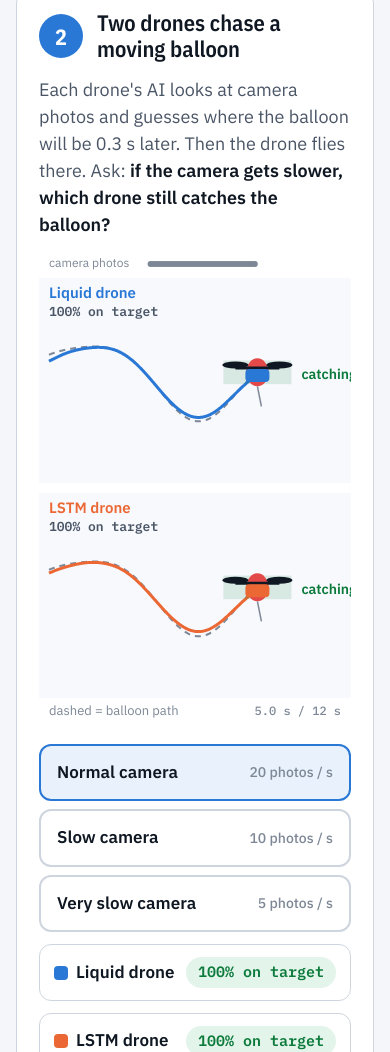
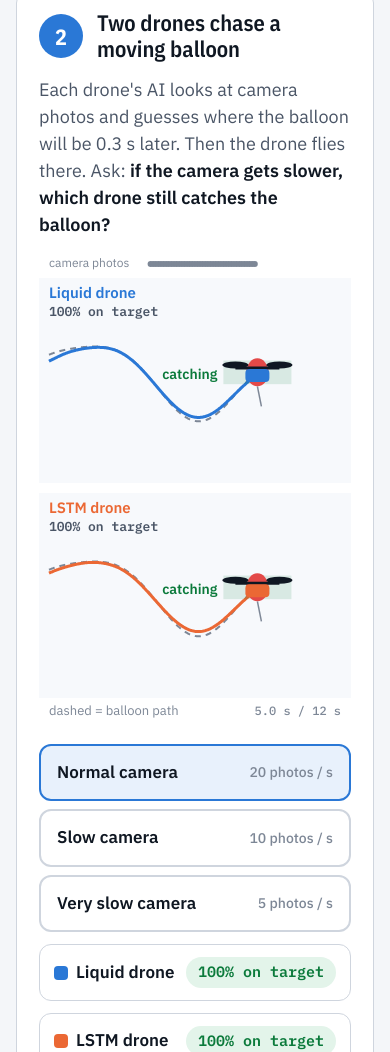
Before and after one commit to Abdulrahiim/liquid-lab, a plain HTML site: page index.html in a window 390 px wide. Shown: the part 1291-2343 px from the top of the page. Drawn offline with nearby package versions, Linux system fonts and the light colour scheme.

Commit message:
Fix charts on phones and high-DPI screens; keep drones inside their lanes
Co-Authored-By: Claude Opus 5.5 <noreply@anthropic.com>
Claude-Session: https://claude.ai/code/session_01M78kNbNa31zD9fJkJtnPWt

```diff
--- a/index.html
+++ b/index.html
@@ -220,7 +220,8 @@ footer { color: var(--muted); font-size: 13px; }
   const DATA = JSON.parse(document.getElementById('weights').textContent);
   const $ = id => document.getElementById(id);
   function fit(cv) {
-    const dpr = window.devicePixelRatio || 1, w = cv.clientWidth, h = Number(cv.getAttribute('height'));
+    if (!cv._h0) cv._h0 = Number(cv.getAttribute('height'));
+    const dpr = window.devicePixelRatio || 1, w = cv.clientWidth, h = cv._h0;
     if (cv._w !== w || cv._d !== dpr) { cv.width = Math.max(1, Math.round(w * dpr)); cv.height = Math.round(h * dpr); cv.style.height = h + 'px'; cv._w = w; cv._d = dpr; }
     const ctx = cv.getContext('2d'); ctx.setTransform(dpr, 0, 0, dpr, 0, 0); ctx.clearRect(0, 0, w, h); return { ctx, w, h };
   }
@@ -392,6 +393,7 @@ footer { color: var(--muted); font-size: 13px; }
     lanes.forEach(([name, col, key, sc], i) => {
       const y0 = camH + i * (lh + gap), mid = y0 + lh / 2, kk = (lh - 24) / 2.3;
       const Y = v => mid - v * kk;
+      ctx.save(); ctx.beginPath(); ctx.rect(0, y0, w, lh); ctx.clip();
       ctx.fillStyle = css('--sky'); ctx.fillRect(0, y0, w, lh);
       const trail = (arr, color, width, dash) => { ctx.strokeStyle = color; ctx.lineWidth = width; ctx.setLineDash(dash || []); ctx.beginPath(); for (let k = k0; k <= k1; k += 5) { const px = X(k * HF), py = Y(arr[k]); k === k0 ? ctx.moveTo(px, py) : ctx.lineTo(px, py); } ctx.stroke(); ctx.setLineDash([]); };
       trail(S.y, css('--muted'), 2, [6, 5]);
@@ -403,9 +405,10 @@ footer { color: var(--muted); font-size: 13px; }
       drone(ctx, xNow, Y(z), css(col));
       const ok = Math.abs(z - yb) < SET.CATCH;
       ctx.font = '700 14px ' + css('--font-body'); ctx.textAlign = 'left'; ctx.textBaseline = 'middle';
-      ctx.fillStyle = ok ? css('--ok') : css('--bad'); ctx.fillText(ok ? 'catching' : 'missing', xNow + 44, Y(z));
+      ctx.fillStyle = ok ? css('--ok') : css('--bad'); const lx = xNow + 44 + 75 > w ? xNow - 40 : xNow + 44; ctx.textAlign = lx < xNow ? 'right' : 'left'; ctx.fillText(ok ? 'catching' : 'missing', lx, Math.max(y0 + 50, Math.min(y0 + lh - 12, Y(z)))); ctx.textAlign = 'left';
       ctx.fillStyle = css(col); ctx.font = '700 15px ' + css('--font-body'); ctx.textBaseline = 'top'; ctx.fillText(name, 10, y0 + 8);
       ctx.fillStyle = css('--ink-2'); ctx.font = '600 13px ' + css('--font-mono'); ctx.fillText(Math.round(S.r[sc]) + '% on target', 10, y0 + 28);
+      ctx.restore();
     });
     ctx.fillStyle = css('--muted'); ctx.font = '12px ' + css('--font-mono'); ctx.textAlign = 'right'; ctx.textBaseline = 'bottom';
     ctx.fillText(tt.toFixed(1) + ' s / ' + TEND + ' s', w - 10, h - 4);
```
